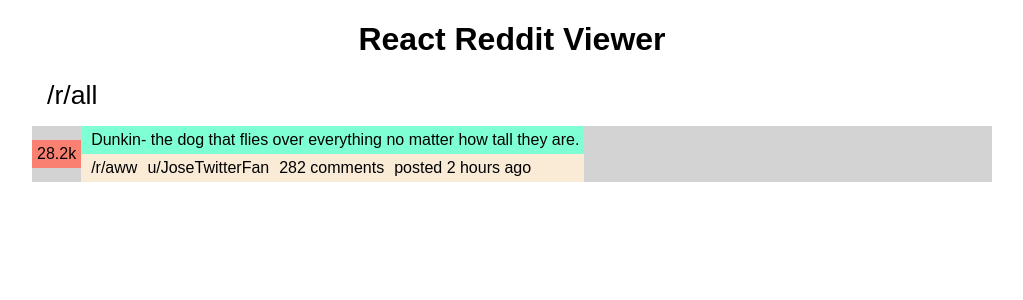
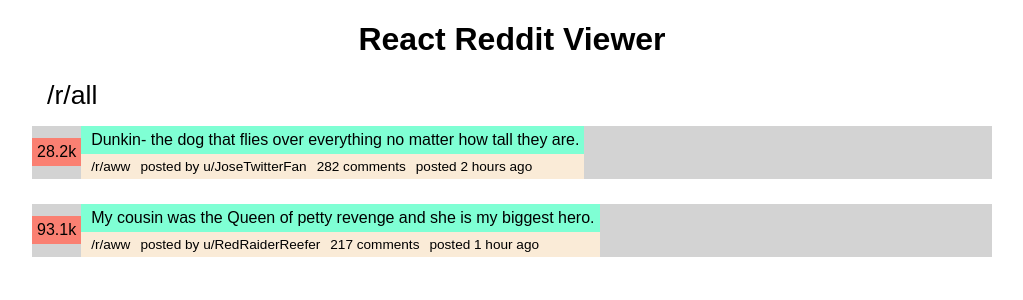
Before and after one commit to jwaltrip/react-reddit-viewer, a React (Create React App) app: page / in a window 1280 px wide. Shown: the top 300 px of the page, without its empty margins (128-1151 px from the left). Built offline with nearby package versions, Linux system fonts and the light colour scheme.

Commit message:
initial static post component made

```diff
--- a/src/App.css
+++ b/src/App.css
@@ -19,6 +19,7 @@
   display: flex;
   flex-direction: row;
   background-color: #d3d3d3;
+  margin: 0 0 25px 0;
 }
 
 .post-upvotes {
@@ -36,6 +37,7 @@
   display: flex;
   background-color: antiquewhite;
   padding: 5px;
+  font-size: 0.85em;
 }
 
 .post-footer div {
--- a/src/App.js
+++ b/src/App.js
@@ -17,9 +17,24 @@ class App extends Component {
               </div>
               <div className="post-footer">
                 <div className="post-subreddit">/r/aww</div>
-                <div className="post-user">u/JoseTwitterFan</div>
+                <div className="post-user">posted by u/JoseTwitterFan</div>
                 <div className="post-comments">282 comments</div>
                 <div className="post-time">posted 2 hours ago</div>
+              </div>
+            </div>
+          </div>
+
+          <div className="post">
+            <div className="post-upvotes">93.1k</div>
+            <div className="post-info">
+              <div className="post-title">
+                My cousin was the Queen of petty revenge and she is my biggest hero.
+              </div>
+              <div className="post-footer">
+                <div className="post-subreddit">/r/aww</div>
+                <div className="post-user">posted by u/RedRaiderReefer</div>
+                <div className="post-comments">217 comments</div>
+                <div className="post-time">posted 1 hour ago</div>
               </div>
             </div>
           </div>
```
